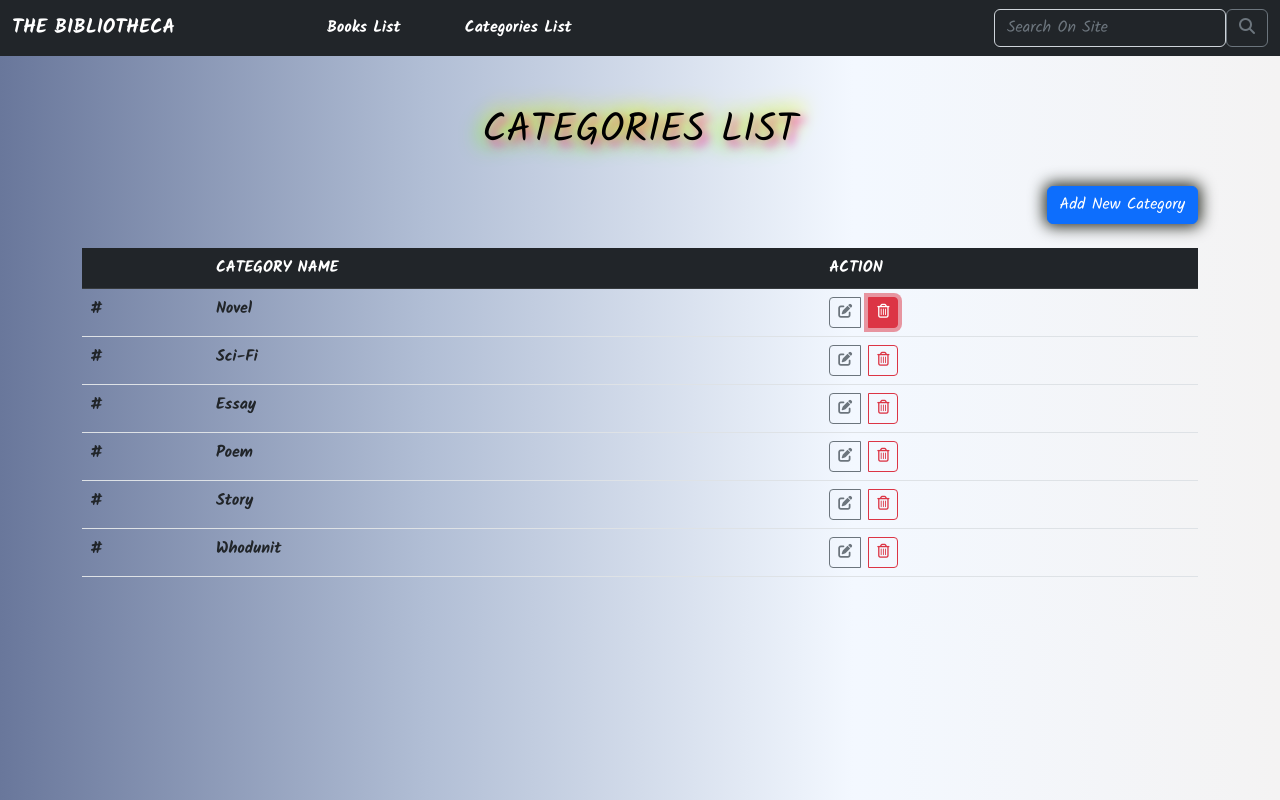
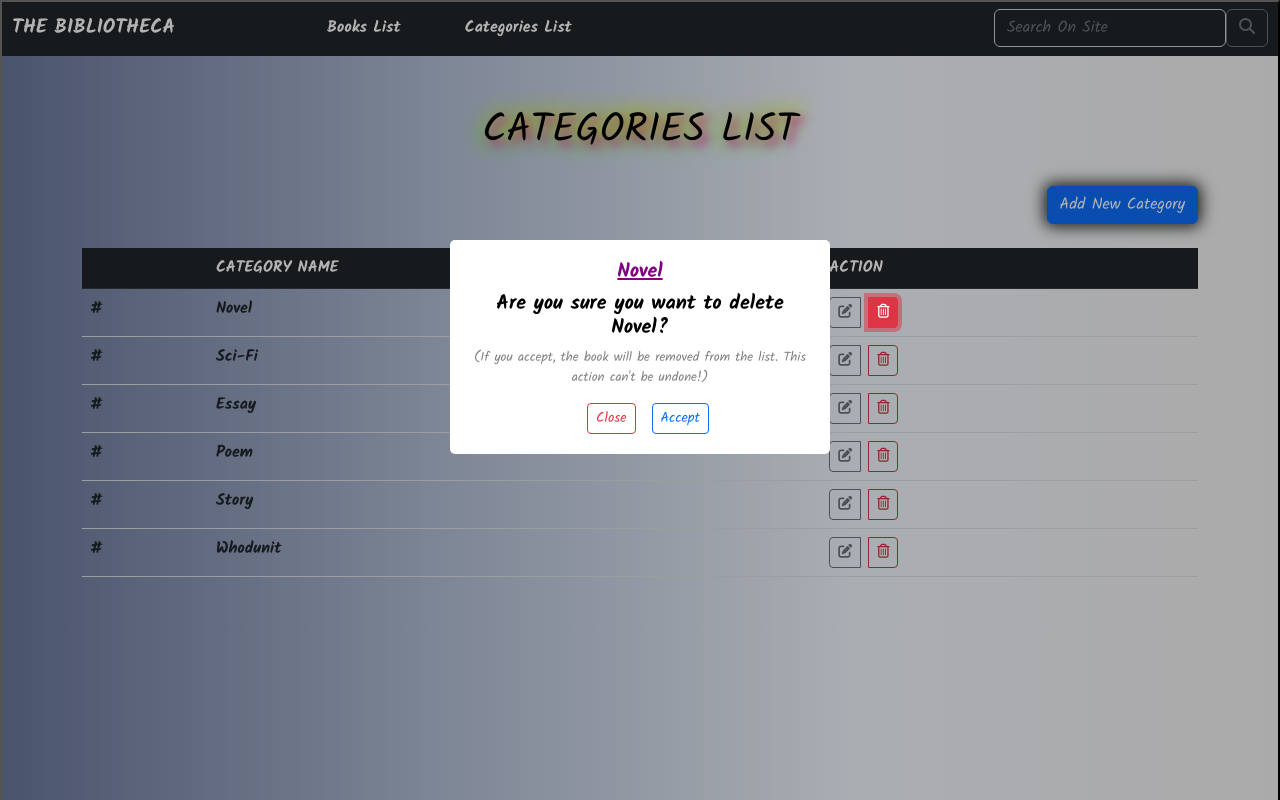
Before and after one commit to habibecee/THE-BIBLIOTHECA-React-Library-App, a React (Create React App) app: page /categories in a window 1280 px wide. Both pictures are taken after a click on the button 883 px from the left and 312 px from the top of the page. Shown: the top 800 px of the page. Built offline with nearby package versions, Linux system fonts and the light colour scheme; data requests are answered from the project's data file; the HTML template or start-up script is replaced by a standard one.

Commit message:
delete-category-function-added

```diff
--- a/src/COMPANENTS/AddCategoryForm.js
+++ b/src/COMPANENTS/AddCategoryForm.js
@@ -1,9 +1,8 @@
-import React, { useState, useEffect } from "react";
+import React, { useState } from "react";
 import { useNavigate } from "react-router-dom";
 import { useSelector, useDispatch } from "react-redux";
 import axios from "axios";
 import Loading from "./Loading";
-import Categories from "./Categories";
 
 const AddCategoryForm = (props) => {
 	const navigate = useNavigate();
--- a/src/COMPANENTS/Categories.js
+++ b/src/COMPANENTS/Categories.js
@@ -1,13 +1,33 @@
-import React, { useEffect } from "react";
-import { useSelector } from "react-redux";
+import React, { useEffect, useState } from "react";
+import { useDispatch, useSelector } from "react-redux";
 import Loading from "./Loading";
 import { Link } from "react-router-dom";
+import Modal from "./Modal";
+import axios from "axios";
 
 const Categories = (props) => {
 	useEffect(() => {
 		document.title = "Library - Categories List";
 	}, []);
 	const { categoriesState } = useSelector((state) => state);
+	const [showDeleteModal, setShowDeleteModal] = useState(false);
+	const [willDeleteCategory, setWillDeleteCategory] = useState("");
+	const [willDeletedCategoryName, setWillDeletedCategoryName] = useState("");
+	const dispatch = useDispatch();
+
+	const deleteCategory = (id) => {
+		axios
+			.delete(`http://localhost:3004/categories/${id}`)
+			.then((res) => {
+				console.log(res.data);
+				//kullanıcıya güncel veriyi göstermek için dispatch ile gğncel veri ekrana aktarılır
+				dispatch({
+					type: "DELETE_CATEGORY",
+					payload: id,
+				});
+			})
+			.catch((err) => console.log("deleteCategoryError", err));
+	};
 
 	if (categoriesState.success === false) {
 		return <Loading />;
@@ -24,7 +44,7 @@ const Categories = (props) => {
 					Add New Category{" "}
 				</Link>
 			</div>
-			<table className="table ">
+			<table className="table">
 				<thead className="thead text-start">
 					<tr className="table-dark">
 						<th scope="col"></th>
@@ -54,10 +74,10 @@ const Categories = (props) => {
 											className="btn btn-outline-danger btn-sm"
 											type="button"
 											onClick={() => {
-												// setShowModal(true);
-												// // deleteBook(book.id)
-												// setWillDeleteBook(book.id);
-												// setWillDeletedBookName(book.name);
+												setShowDeleteModal(true);
+												// willDeleteCategory(category.id);
+												setWillDeleteCategory(category.id);
+												setWillDeletedCategoryName(category.name);
 											}}
 										>
 											{" "}
@@ -70,17 +90,17 @@ const Categories = (props) => {
 					})}
 				</tbody>
 			</table>
-			{/* {showModal === true && (
+			{showDeleteModal === true && (
 				<Modal
-					title={willDeletedBookName}
-					explain={`Are you sure you want to delete ${willDeletedBookName}?`}
+					title={willDeletedCategoryName}
+					explain={`Are you sure you want to delete ${willDeletedCategoryName}?`}
 					warning={
 						"(If you accept, the book will be removed from the list. This action can't be undone!) "
 					}
-					onConfirm={() => deleteBook(willDeleteBook)}
-					onCancel={() => setShowModal(false)}
+					onConfirm={() => deleteCategory(willDeleteCategory)}
+					onCancel={() => setShowDeleteModal(false)}
 				/>
-			)} */}
+			)}
 		</div>
 	);
 };
--- a/src/COMPANENTS/Modal.js
+++ b/src/COMPANENTS/Modal.js
@@ -11,7 +11,7 @@ const Modal = (props) => {
 				top: 0,
 				left: 0,
 				width: "100%",
-				height: "200vh",
+				height: "150vh",
 				backgroundColor: "rgba(0,0,0,0.3",
 				display: "flex",
 				justifyContent: "center",
@@ -21,10 +21,16 @@ const Modal = (props) => {
 		>
 			<div
 				style={{
-					width: "50%",
+					width: "30%",
+					marginBottom: "40%",
 					padding: "20px",
 					backgroundColor: "#fff",
 					borderRadius: "5px",
+					display: "flex",
+					flexDirection: "column",
+					justifyContent: "center",
+					alignItems: "center",
+					cursor: "default",
 				}}
 			>
 				<h2
--- a/src/redux/reducers/categoriesReducer.js
+++ b/src/redux/reducers/categoriesReducer.js
@@ -35,6 +35,15 @@ const categoriesReducer = (state = initialState, action) => {
 				...state,
 				categories: [...state.categories, action.payload],
 			};
+
+		case "DELETE_CATEGORY":
+			const filteredCategories = state.categories.filter(
+				(item) => item.id !== action.payload
+			);
+			return {
+				...state,
+				categories: filteredCategories,
+			};
 		default:
 			return state;
 	}
```
